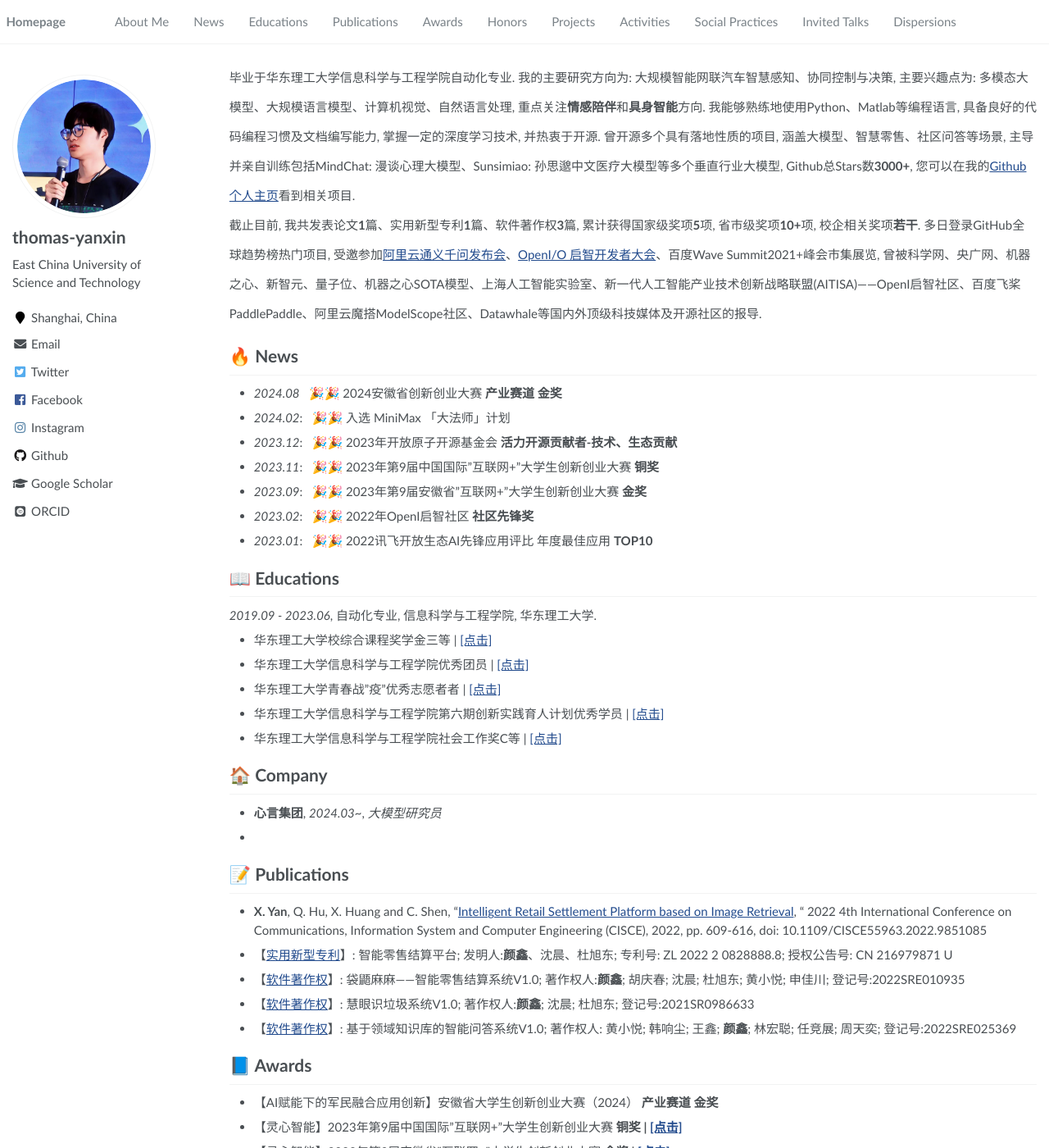
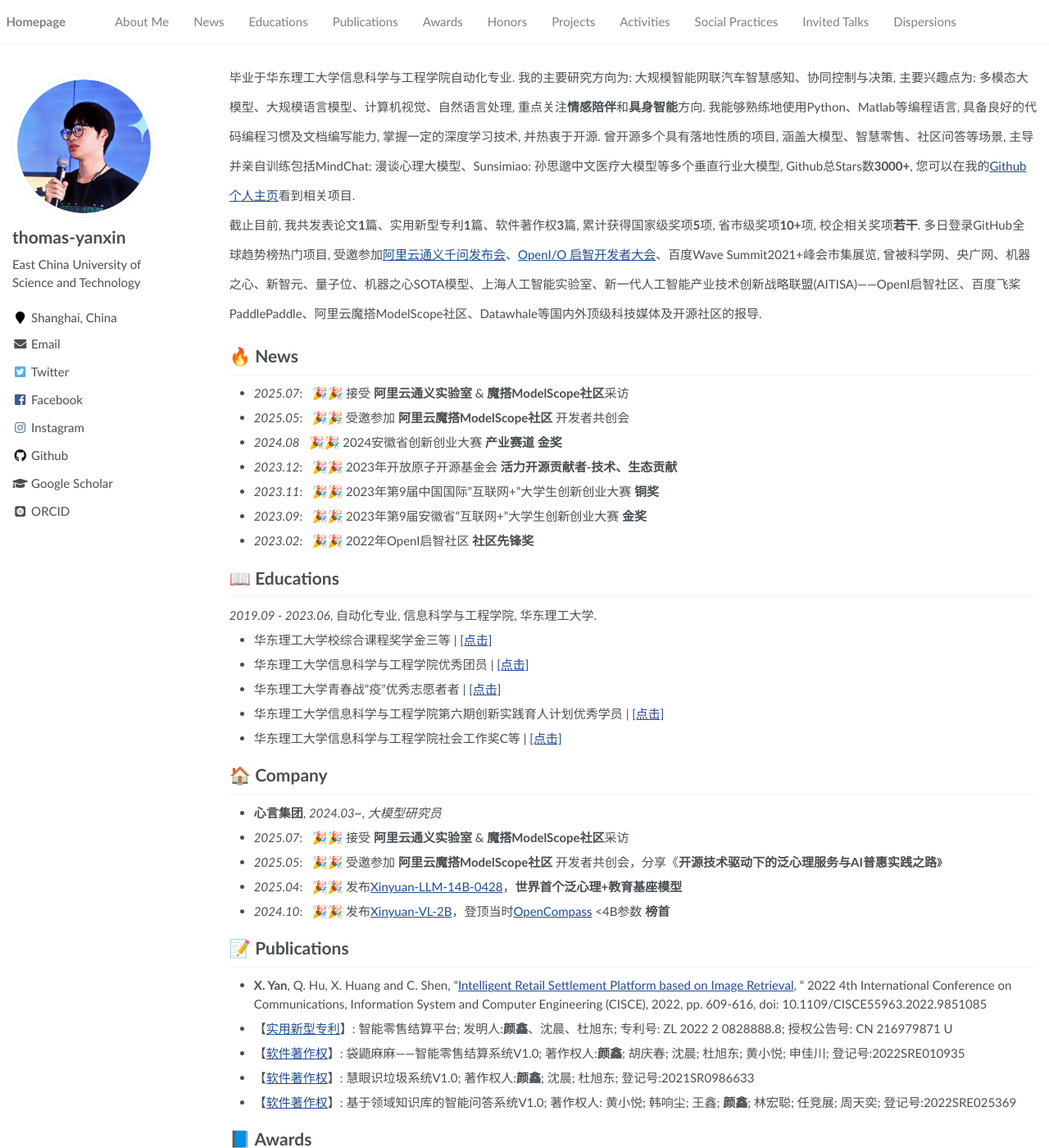
Before and after one commit to thomas-yanxin/thomas-yanxin.github.io, a Jekyll site: the page built from _pages/about.md, in a window 1280 px wide and 1400 px high. Shown: the whole window at 82% size. Built offline with Jekyll 4.4.1, drawn with Linux system fonts in a browser that asks for light colours; some web fonts are replaced.

Commit message:
Update about.md

```diff
--- a/_pages/about.md
+++ b/_pages/about.md
@@ -24,13 +24,13 @@
 </p>
 
 # 🔥 News
+* *2025.07*: &nbsp; 🎉🎉 接受 **阿里云通义实验室** & **魔搭ModelScope社区**采访
+* *2025.05*: &nbsp; 🎉🎉 受邀参加 **阿里云魔搭ModelScope社区** 开发者共创会
 * *2024.08*  &nbsp; 🎉🎉 2024安徽省创新创业大赛 **产业赛道 金奖**
-* *2024.02*: &nbsp; 🎉🎉 入选 MiniMax 「大法师」计划
 * *2023.12*: &nbsp; 🎉🎉 2023年开放原子开源基金会 **活力开源贡献者-技术、生态贡献**
 * *2023.11*: &nbsp; 🎉🎉 2023年第9届中国国际"互联网+"大学生创新创业大赛 **铜奖**
 * *2023.09*: &nbsp; 🎉🎉 2023年第9届安徽省"互联网+"大学生创新创业大赛 **金奖**
 * *2023.02*: &nbsp; 🎉🎉 2022年OpenI启智社区 **社区先锋奖**
-* *2023.01*: &nbsp; 🎉🎉 2022讯飞开放生态AI先锋应用评比 年度最佳应用 **TOP10**
 
 
 # 📖 Educations
@@ -46,7 +46,10 @@
 
 # 🏠 Company
 * **心言集团**, *2024.03~*, *大模型研究员*
-*
+* *2025.07*: &nbsp; 🎉🎉 接受 **阿里云通义实验室** & **魔搭ModelScope社区**采访
+* *2025.05*: &nbsp; 🎉🎉 受邀参加 **阿里云魔搭ModelScope社区** 开发者共创会，分享《**开源技术驱动下的泛心理服务与AI普惠实践之路**》
+* *2025.04*: &nbsp; 🎉🎉 发布[Xinyuan-LLM-14B-0428](https://huggingface.co/Cylingo/Xinyuan-LLM-14B-0428)，**世界首个泛心理+教育基座模型**
+* *2024.10*: &nbsp; 🎉🎉 发布[Xinyuan-VL-2B](https://huggingface.co/Cylingo/Xinyuan-VL-2B)，登顶当时[OpenCompass](https://huggingface.co/spaces/opencompass/open_vlm_leaderboard) <4B参数 **榜首**
 
 
 # 📝 Publications
```
